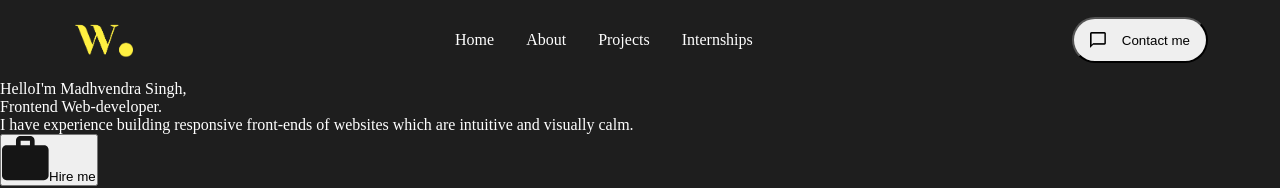
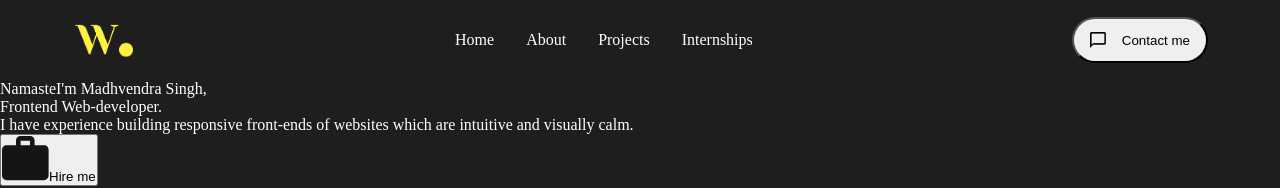
Before and after one commit to Madjob23/portfolio, a React (Create React App) app: page / in a window 1280 px wide. Shown: the top 188 px of the page. Built offline with nearby package versions, Linux system fonts and the light colour scheme.

Commit message:
Change introGreeting

```diff
--- a/src/components/Intro/intro.js
+++ b/src/components/Intro/intro.js
@@ -9,7 +9,7 @@ const Intro = () => {
     <section id="intro">
 
         <div className="introContent">
-            <span className='introGreeting'>Hello</span>
+            <span className='introGreeting'>Namaste</span>
             <span className="introMainText">
                 I'm <span className="introName">
                     Madhvendra Singh
```
